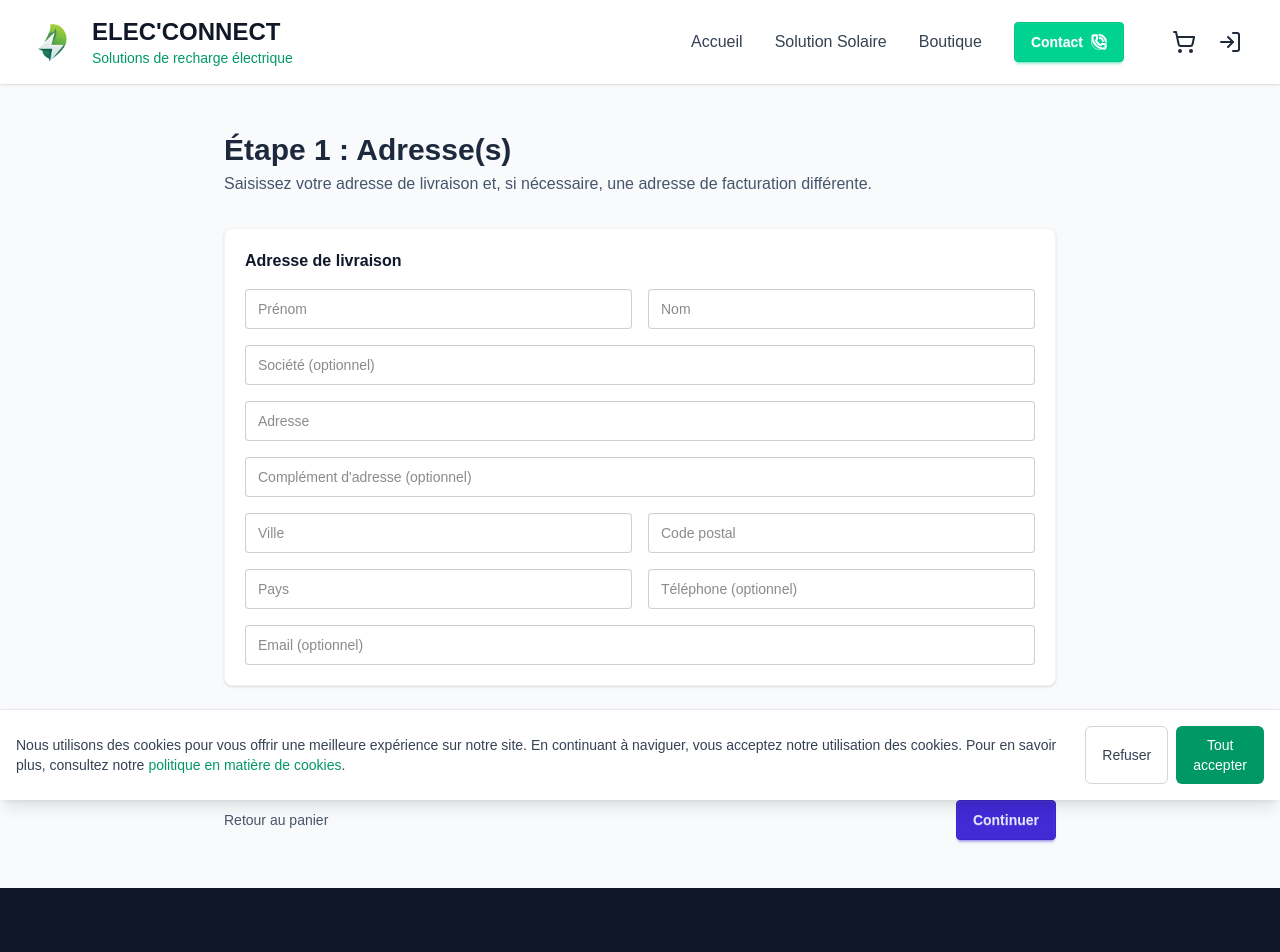
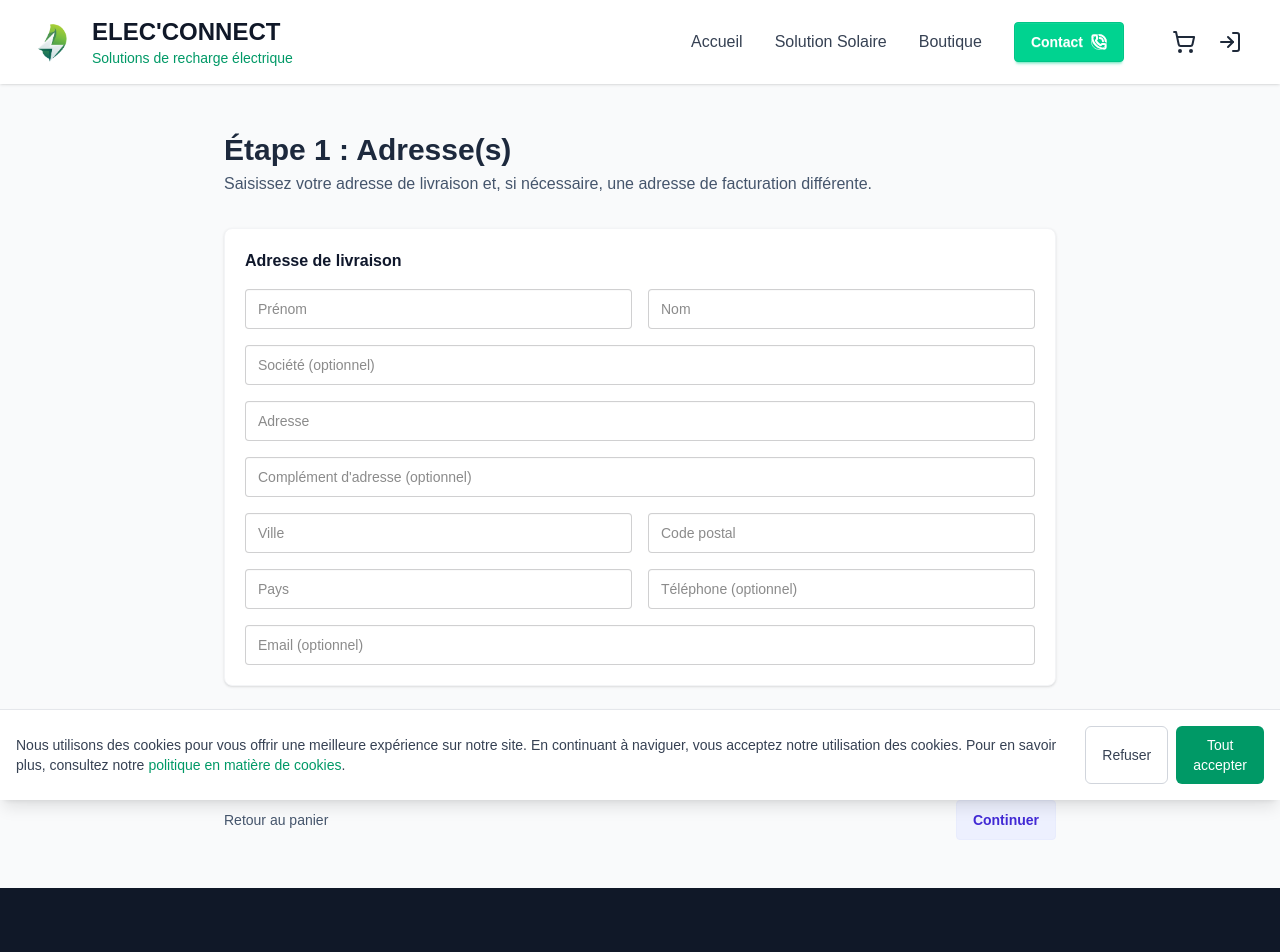
Before and after one commit to Yasser-Bouyanfif/elecconnect-client, a Next.js app: page /checkout/address in a window 1280 px wide. Shown: the top 952 px of the page. Built offline with nearby package versions, Linux system fonts and the light colour scheme; no server answers.

Commit message:
DORS SUR TES DEUX OREILS

```diff
--- a/app/checkout/address/page.tsx
+++ b/app/checkout/address/page.tsx
@@ -90,7 +90,7 @@ export default function AddressStepPage() {
           {/* Actions (no payment button here as requested) */}
           <div className="flex items-center justify-between">
             <Link href="/cart" className="inline-flex items-center text-sm text-slate-600 hover:text-slate-800">Retour au panier</Link>
-            <button type="button" onClick={saveAndContinue} className="btn btn-primary">Continuer</button>
+            <button type="button" onClick={saveAndContinue} className="btn btn-soft btn-primary">Continuer</button>
           </div>
         </div>
       </div>
--- a/app/checkout/shipping/page.tsx
+++ b/app/checkout/shipping/page.tsx
@@ -178,7 +178,7 @@ export default function ShippingStepPage() {
 
             <div className="mt-5 flex items-center justify-between">
               <Link href="/checkout/address" className="text-sm text-slate-600 hover:text-slate-800">Retour aux adresses</Link>
-              <button onClick={handleProceedToPayment} className="btn btn-primary">Procéder au paiement</button>
+              <button onClick={handleProceedToPayment} className="btn btn-soft btn-primary">Procéder au paiement</button>
             </div>
           </div>
         </div>
```
